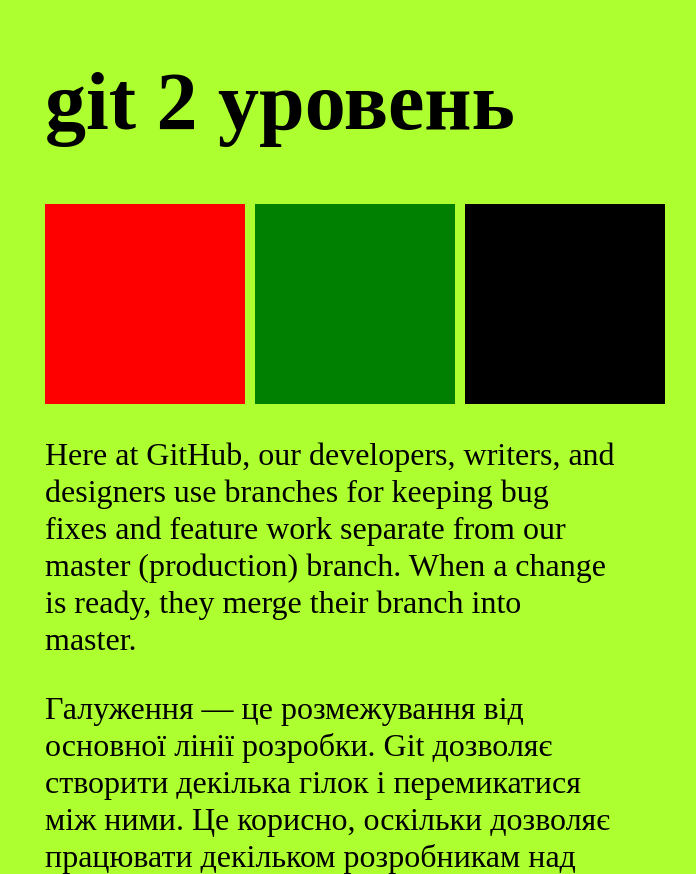
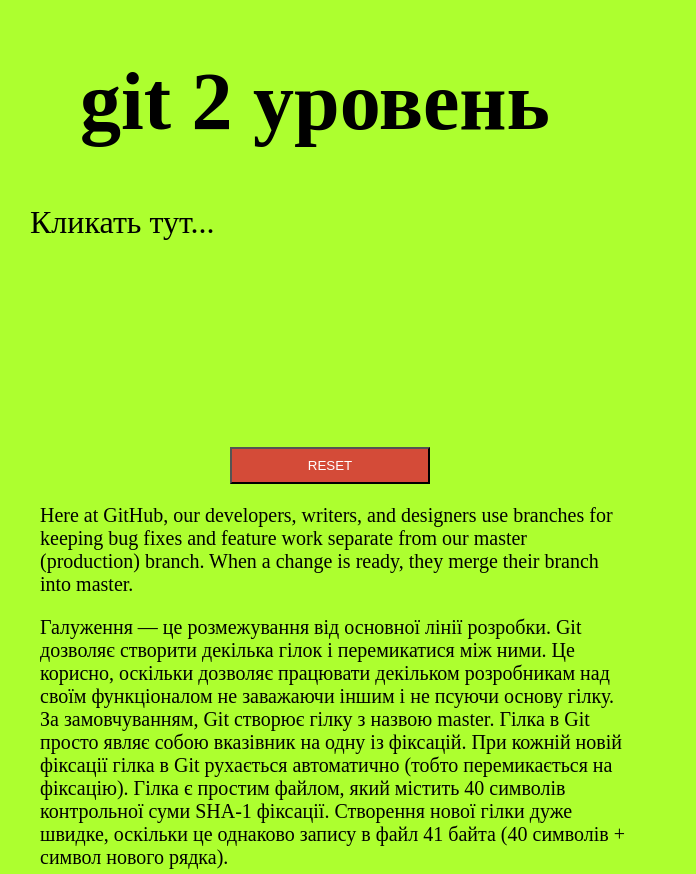
Before and after one commit to leotruwork/site, a plain HTML site: page index.html in a window 1280 px wide. Shown: the top 874 px of the page, without its empty margins (310-1006 px from the left). Drawn offline with nearby package versions, Linux system fonts and the light colour scheme.

Commit message:
add js staly qwery

```diff
--- /dev/null
+++ b/css/style.css
@@ -0,0 +1,64 @@
+body{
+
+    background: greenyellow;
+    width: 600px;
+    margin: 0 auto;
+}
+h1{
+    font-size: 82px;
+    margin-left: 50px;
+}
+body{
+    font-size: 32px;
+
+}
+p{
+    margin-left: 10px;
+    font-size: 20px
+}
+#boss{
+    width: 600px;
+    height: 200px;
+
+}
+
+
+  #div1 {
+
+    width:200px;
+    display:none;
+    height:200px;
+    float:left;
+    background: red;
+}
+ #div2 {
+
+    width:200px;
+    display:none;
+    height:200px;
+    float:left;
+    background: green;
+}
+ #div3 {
+
+    width:200px;
+    display:none;
+    height:200px;
+    float:left;
+    background: black;
+}
+#button{
+     color: #fff; /* цвет текста */
+  text-decoration: none; /* убирать подчёркивание у ссылок */
+  user-select: none; /* убирать выделение текста */
+  background: rgb(212,75,56); /* фон кнопки */
+  padding: .7em 1.5em; /* отступ от текста */
+  outline: none; /* убирать контур в Mozilla */
+  width: 200px;
+  margin-left: 200px
+
+
+}
+
+#button:hover { background: rgb(232,95,76); } /* при наведении курсора мышки */
+#button:active { background: rgb(152,15,0); } /* при нажатии */
--- a/index.html
+++ b/index.html
@@ -6,20 +6,37 @@
         <meta http-equiv="X-UA-Compatible" content="IE=edge">
         <title>GETTING STARTED WITH BRACKETS</title>
         <meta name="description" content="An interactive getting started guide for Brackets.">
-        <link rel="stylesheet" href="style.css">
+        <link rel="stylesheet" href="css/style.css">
+        <script src="http://code.jquery.com/jquery-1.8.3.js"></script>
+        <script src="js/animation.js"></script>
     </head>
     <body>
+
+<script>
+$(document.body).click(function () {
+$("div:hidden:first").fadeIn("slow");
+});
+</script>
+
+
         <h1>git 2 уровень</h1>
+        <span>Кликать тут...</span>
 
+<div id="boss">
    <div id="div1"></div>
 
    <div id="div2"></div>
 
    <div id="div3"></div>
 
+</div>
+        <button id="button" onclick="window.location.reload(); return false;">RESET</button>
+
+
+        <div id="boss2">
        <p>Here at GitHub, our developers, writers, and designers use branches for keeping bug fixes and feature work separate from our master (production) branch. When a change is ready, they merge their branch into master.</p>
         <p>Галуження — це розмежування від основної лінії розробки. Git дозволяє створити декілька гілок і перемикатися між ними. Це корисно, оскільки дозволяє працювати декільком розробникам над своїм функціоналом не заважаючи іншим і не псуючи основу гілку. За замовчуванням, Git створює гілку з назвою master. Гілка в Git просто являє собою вказівник на одну із фіксацій. При кожній новій фіксації гілка в Git рухається автоматично (тобто перемикається на фіксацію). Гілка є простим файлом, який містить 40 символів контрольної суми SHA-1 фіксації. Створення нової гілки дуже швидке, оскільки це однаково запису в файл 41 байта (40 символів + символ нового рядка).</p>
-
+        </div>
 
     </body>
 </html>
--- /dev/null
+++ b/js/animation.js
@@ -0,0 +1,6 @@
+
+            $(document.body).click(function () {
+
+            $("div:hidden:first").fadeIn("slow");
+
+});
--- a/style.css
+++ /dev/null
@@ -1,37 +0,0 @@
-body{
-
-    background: greenyellow;
-    width: 570px;
-    margin: 0 auto;
-}
-h1{
-    font-size: 82px;
-}
-body{
-    font-size: 32px;
-
-}
-#div1{
-
-    width: 200px;
-    height: 200px;
-    background: red;
-    float: left;
-}
-#div2{
-
-    height: 200px;
-    width: 200px;
-    background: green;
-    margin-left: 210px;
-    float: left;
-    margin-top: -200px
-}
-#div3{
-    height: 200px;
-    width: 200px;
-    background: black;
-    margin-left: 420px;
-
-
-}
```
